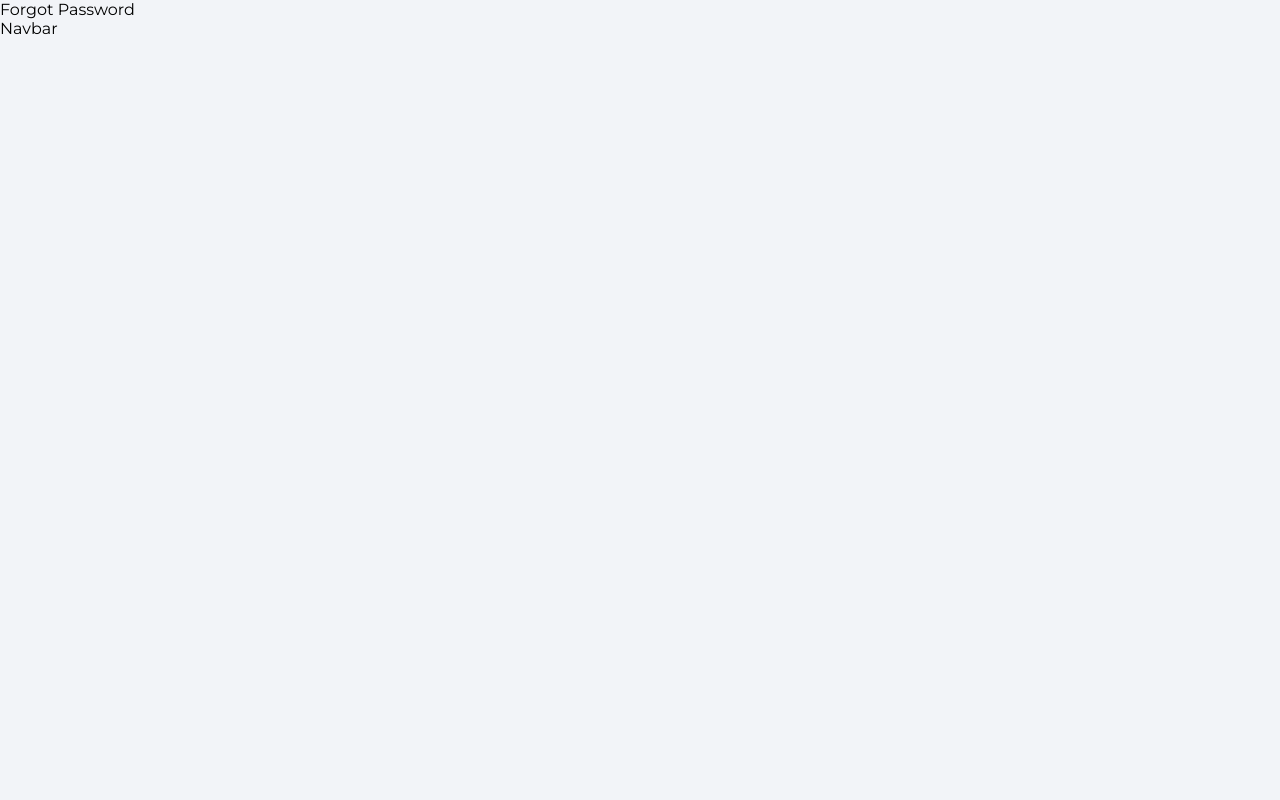
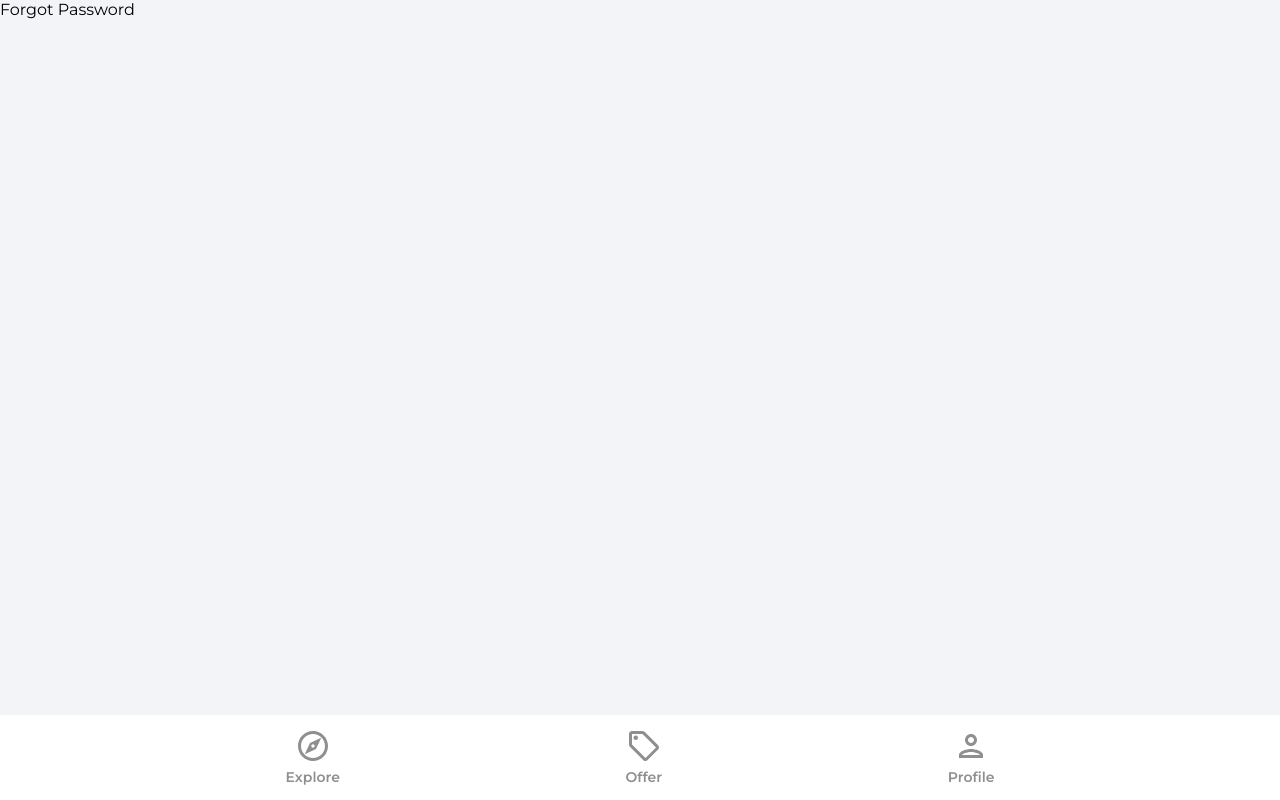
Before and after one commit to JMDahl43/ReactF2B, a React (Create React App) app in the folder house-marketplace/: page /forgot-password in a window 1280 px wide. Built offline with nearby package versions, Linux system fonts and the light colour scheme.

Commit message:
Create Navigation bar.

```diff
--- a/house-marketplace/src/components/Navbar.jsx
+++ b/house-marketplace/src/components/Navbar.jsx
@@ -1,6 +1,73 @@
+import { useNavigate, useLocation } from 'react-router-dom'
+import { ReactComponent as OfferIcon } from '../assets/svg/localOfferIcon.svg'
+import { ReactComponent as ExploreIcon } from '../assets/svg/exploreIcon.svg'
+import { ReactComponent as PersonOutlineIcon } from '../assets/svg/personOutlineIcon.svg'
+
 function Navbar() {
+  const navigate = useNavigate()
+  const location = useLocation()
+
+  const pathMatchRoute = (route) => {
+    if (route === location.pathname) {
+      return true
+    }
+  }
+
   return (
-    <div>Navbar</div>
+    <footer className='navbar'>
+      <nav className='navbarNav'>
+        <ul className='navbarListItems'>
+          <li className='navbarListItem' onClick={() => navigate('/')}>
+            <ExploreIcon
+              fill={pathMatchRoute('/') ? '#2c2c2c' : '#8f8f8f'}
+              width='36px'
+              height='36px'
+            />
+            <p
+              className={
+                pathMatchRoute('/')
+                  ? 'navbarListItemNameActive'
+                  : 'navbarListItemName'
+              }
+            >
+              Explore
+            </p>
+          </li>
+          <li className='navbarListItem' onClick={() => navigate('/offers')}>
+            <OfferIcon
+              fill={pathMatchRoute('/offers') ? '#2c2c2c' : '#8f8f8f'}
+              width='36px'
+              height='36px'
+            />
+            <p
+              className={
+                pathMatchRoute('/offers')
+                  ? 'navbarListItemNameActive'
+                  : 'navbarListItemName'
+              }
+            >
+              Offer
+            </p>
+          </li>
+          <li className='navbarListItem' onClick={() => navigate('/profile')}>
+            <PersonOutlineIcon
+              fill={pathMatchRoute('/profile') ? '#2c2c2c' : '#8f8f8f'}
+              width='36px'
+              height='36px'
+            />
+            <p
+              className={
+                pathMatchRoute('/profile')
+                  ? 'navbarListItemNameActive'
+                  : 'navbarListItemName'
+              }
+            >
+              Profile
+            </p>
+          </li>
+        </ul>
+      </nav>
+    </footer>
   )
 }
 export default Navbar
```
